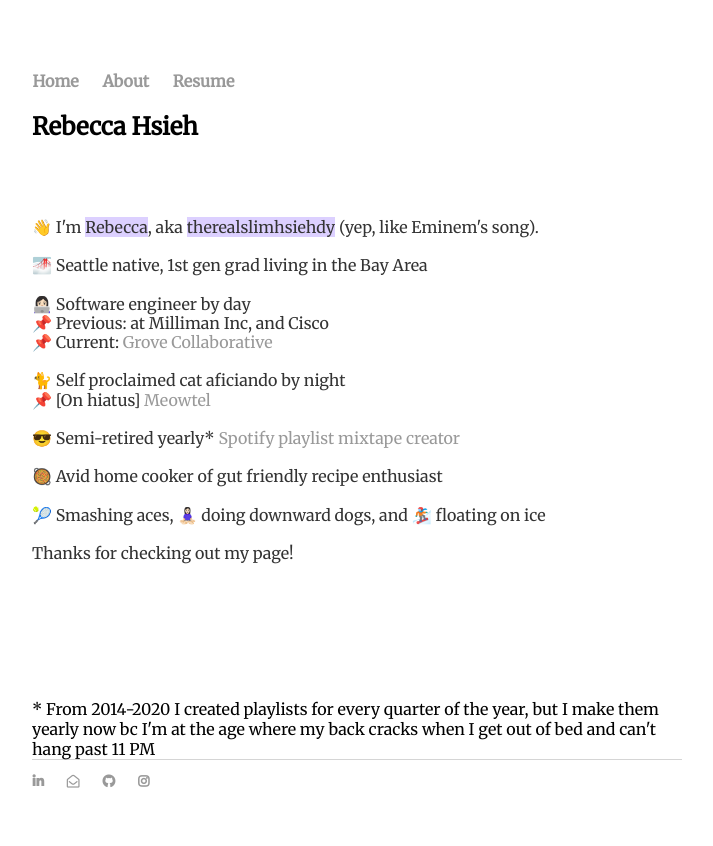
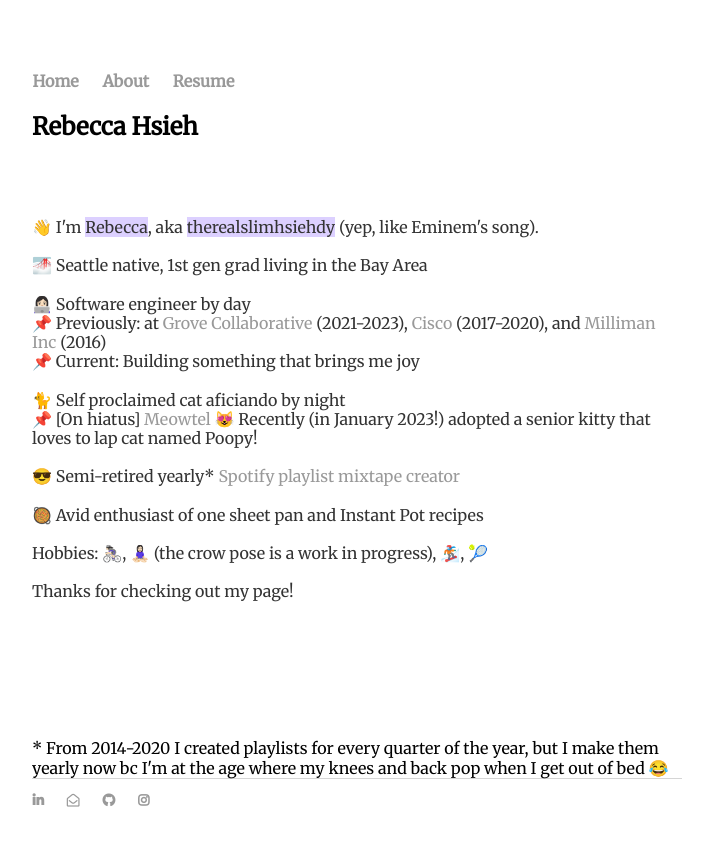
Before and after one commit to therealslimhsiehdy/therealslimhsiehdy.github.io, a Jekyll site: the page about/index.html, which Jekyll copies as it is, in a window 1280 px wide. Shown: the top 846 px of the page, without its empty margins (283-996 px from the left). Built offline with Jekyll 4.4.1, drawn with Linux system fonts in a browser that asks for light colours; nearby versions of some CDN libraries.

Commit message:
Update resume and wording

```diff
--- a/_layouts/default.html
+++ b/_layouts/default.html
@@ -22,7 +22,7 @@
     		<ul>
         		<li><a href="/">Home</a></li>
 	        	<li><a href="/about">About</a></li>
-        		<li><a href="/resume/Rebecca_Hsieh_Resume_2022.pdf">Resume</a></li>
+        		<li><a href="/resume/Rebecca_Hsieh_2023_Website.pdf">Resume</a></li>
     		</ul>
 		</nav>
 		<div class="container">
--- a/about/index.html
+++ b/about/index.html
@@ -22,7 +22,7 @@
     		<ul>
         		<li><a href="/">Home</a></li>
 	        	<li><a href="/about">About</a></li>
-        		<li><a href="/resume/Rebecca_Hsieh_Resume_2022.pdf">Resume</a></li>
+        		<li><a href="/resume/Rebecca_Hsieh_2023_Website.pdf">Resume</a></li>
     		</ul>
 		</nav>
 		<div class="container">
@@ -38,23 +38,24 @@
 				<br>
 				👩🏻‍💻 Software engineer by day
 				<br>
-				📌 Previous: at Milliman Inc, and Cisco
+				📌 Previously: at <a HREF="www.grove.co/">Grove Collaborative</a> (2021-2023), <a HREF="https://www.cisco.com/">Cisco</a> (2017-2020), and <a HREF="https://www.milliman.com/en/">Milliman Inc</a> (2016)
 				<br>
-				📌 Current: <a HREF="www.grove.co/referrer/207641148/">Grove Collaborative</a></span>
+				📌 Current: Building something that brings me joy</span>
 				<br>
 				<br>
 				🐈 Self proclaimed cat aficiando by night
 				<br>
 				📌 [On hiatus] <a HREF="https://meowtel.com/sitter/466343e722/">Meowtel</a></span>
+				😻 Recently (in January 2023!) adopted a senior kitty that loves to lap cat named Poopy!
 				<br>
 				<br>
-				😎 Semi-retired yearly* <a HREF="https://open.spotify.com/playlist/4SqydBO9jCqrxxTCuAouVb?si=ed072691b20f4357">Spotify playlist mixtape creator</a></span>
+				😎 Semi-retired yearly* <a HREF="https://open.spotify.com/playlist/1lwvcyZ7jTK6UaTxj1XmU2?si=3bd743027b1f46cd">Spotify playlist mixtape creator</a></span>
 				<br>
 				<br>
-				🥘 Avid home cooker of gut friendly recipe enthusiast
+				🥘 Avid enthusiast of one sheet pan and Instant Pot recipes
 				<br>
 				<br>
-				🎾 Smashing aces, 🧘🏻‍♀️ doing downward dogs, and 🏂🏻 floating on ice
+				Hobbies: 🚴🏻‍♀️, 🧘🏻‍♀️ (the crow pose is a work in progress), 🏂🏻, 🎾
 				<br>
 				<br>
 				Thanks for checking out my page!</p>
@@ -64,7 +65,7 @@
 				<br>
 				<br>
 				<br>
-				* From 2014-2020 I created playlists for every quarter of the year, but I make them yearly now bc I'm at the age where my back cracks when I get out of bed and can't hang past 11 PM
+				* From 2014-2020 I created playlists for every quarter of the year, but I make them yearly now bc I'm at the age where my knees and back pop when I get out of bed 😂
     		</div><!-- /.blurb -->
 		</div><!-- /.container -->
 		<footer>
--- a/resume/index.html
+++ b/resume/index.html
@@ -22,7 +22,7 @@
     		<ul>
         		<li><a href="/">Home</a></li>
 	        	<li><a href="/about">About</a></li>
-        		<li><a href="/resume/Rebecca_Hsieh_Resume_2022.pdf">Resume</a></li>
+        		<li><a href="/resume/Rebecca_Hsieh_2023_Website.pdf">Resume</a></li>
     		</ul>
 		</nav>
 		<div class="container">
```
Also changed, not shown: 3 other files.
